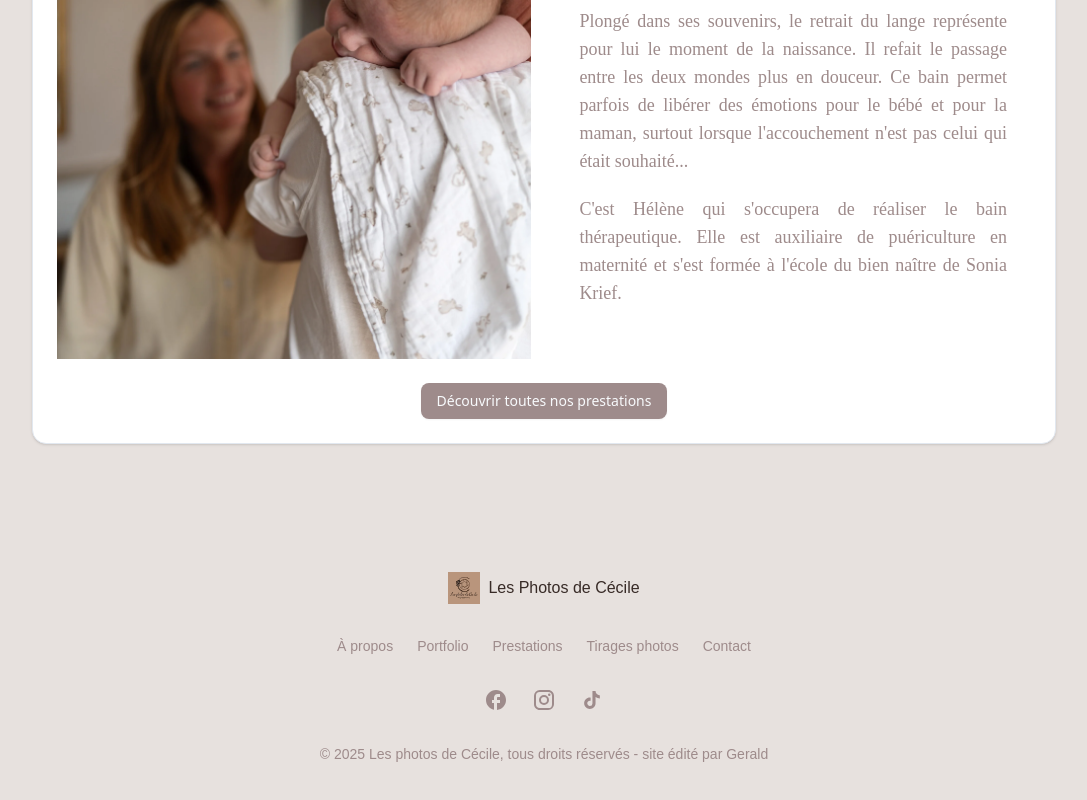
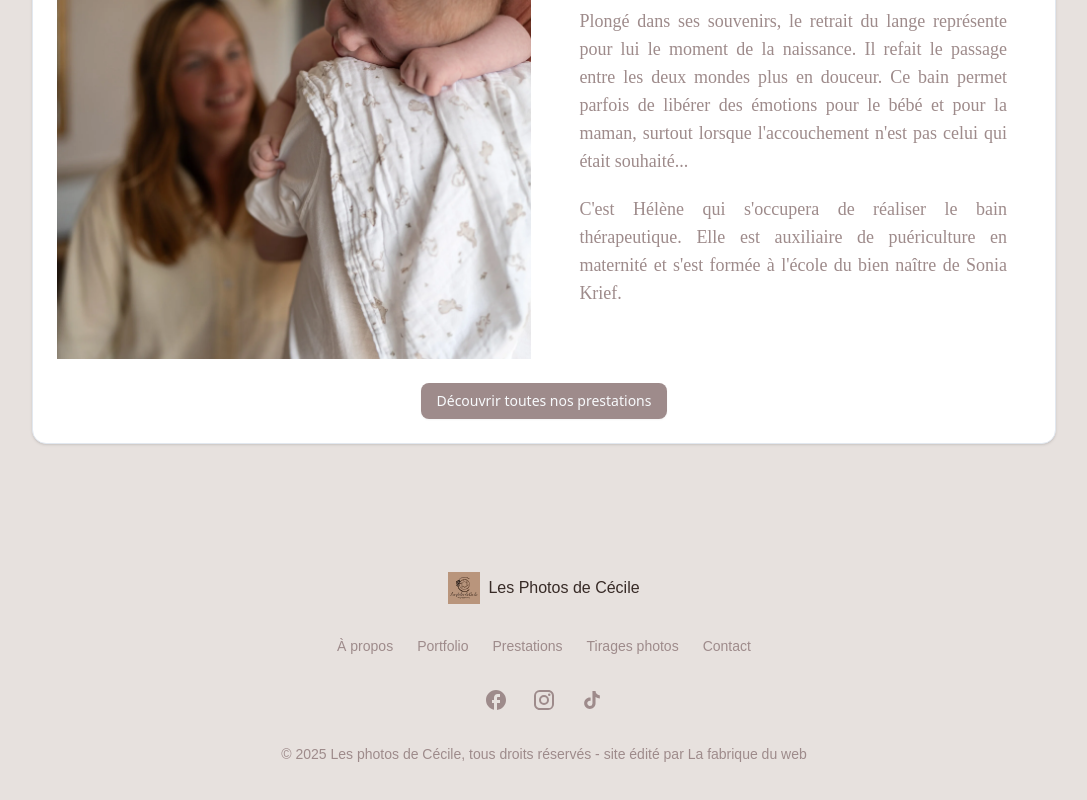
Before and after one commit to G-eraldo/les-photos-de-cecile, a Next.js app: page / in a window 1280 px wide. Shown: the part 1878-2678 px from the top of the page, without its empty margins (96-1183 px from the left). Built offline with nearby package versions, Linux system fonts and the light colour scheme.

Commit message:
fix: mise à jour du crédit du site dans le pied de page

```diff
--- a/src/components/Footer.jsx
+++ b/src/components/Footer.jsx
@@ -96,7 +96,7 @@ export default function Footer() {
         <span className="block text-center text-sm text-[#9e8b8b]">
           {" "}
           © {new Date().getFullYear()} Les photos de Cécile, tous droits
-          réservés - site édité par Gerald
+          réservés - site édité par La fabrique du web
         </span>
       </div>
     </footer>
```
